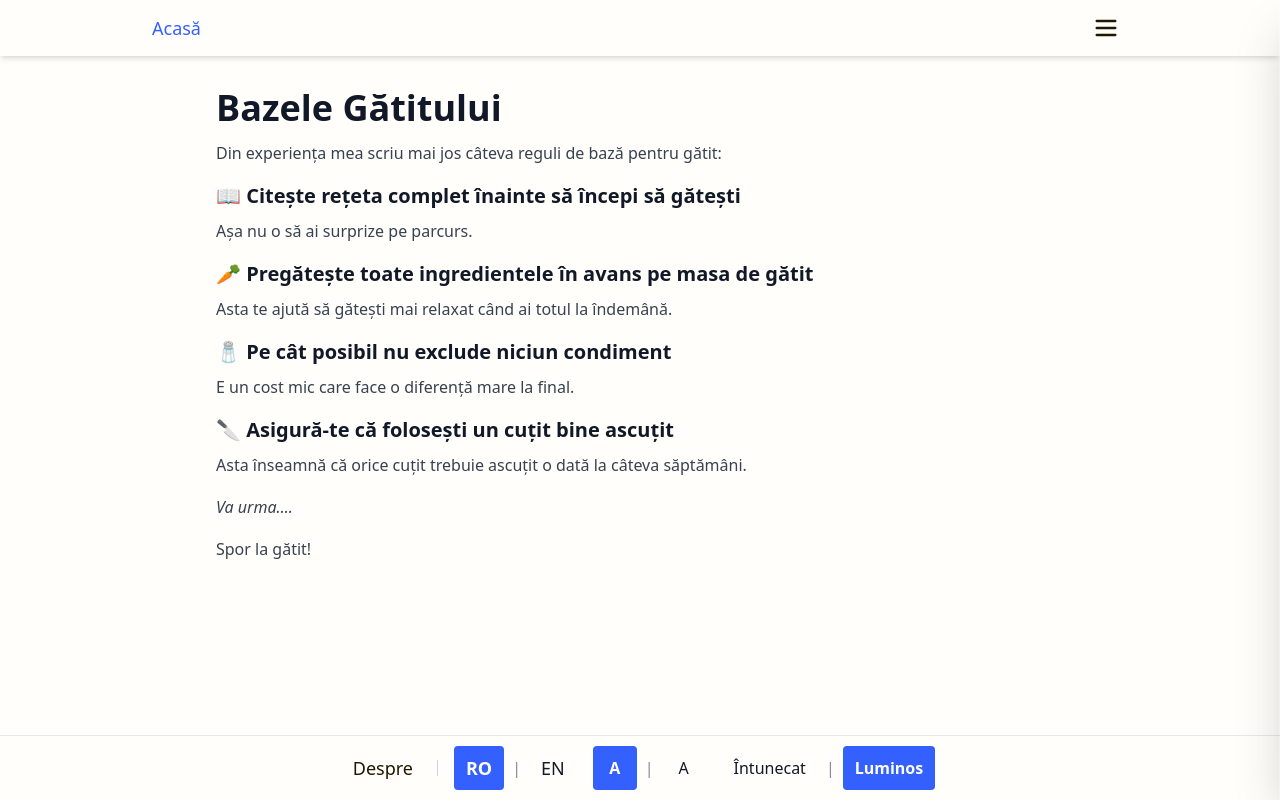
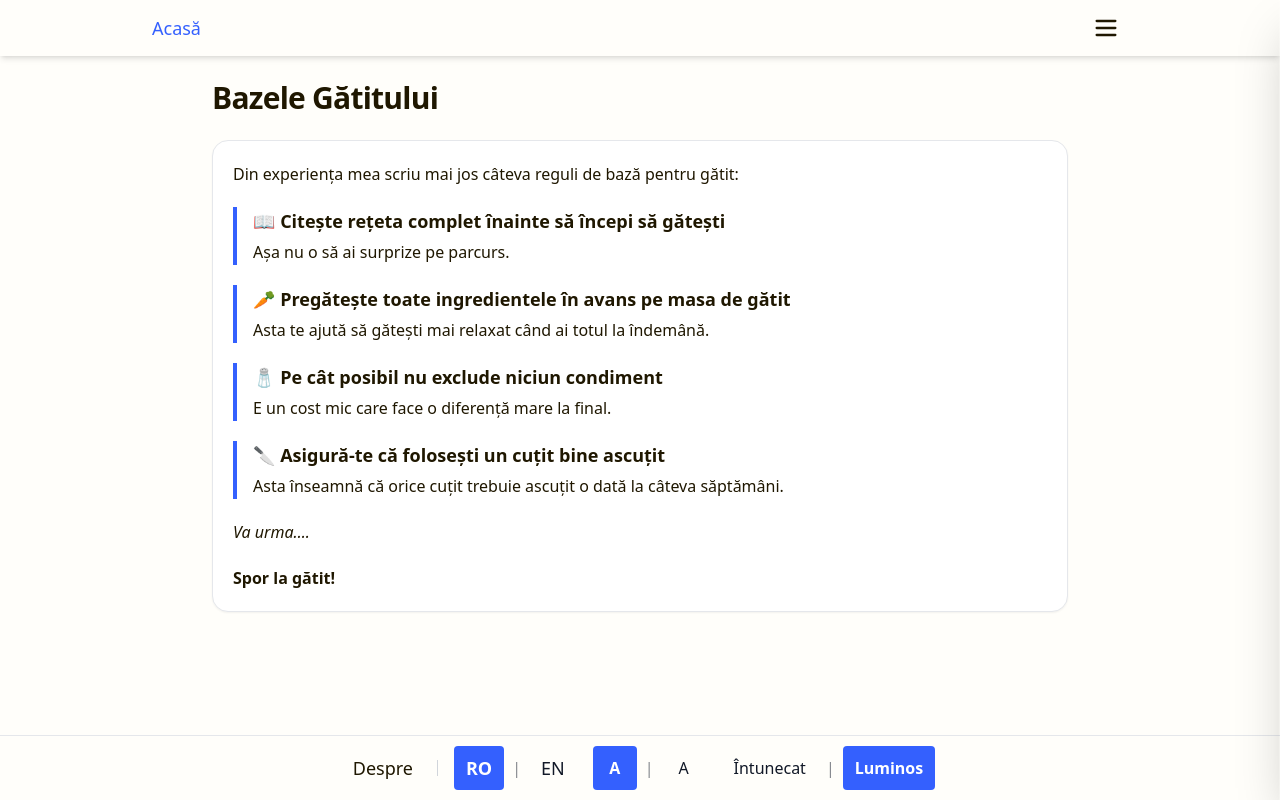
Before and after one commit to psticea/cookingbook, a React (Vite) app: page /cookingbook/cooking-basics in a window 1280 px wide. Built offline with nearby package versions, Linux system fonts and the light colour scheme.

Commit message:
Refactor various components for improved styling and layout consistency

```diff
--- a/src/components/IngredientList.tsx
+++ b/src/components/IngredientList.tsx
@@ -84,7 +84,7 @@ export const IngredientList: React.FC<IngredientListProps> = ({
           if (!ingredientCost) return null;
 
           return (
-            <label key={index} className="flex items-center gap-4 cursor-pointer group">
+            <label key={index} className="flex items-center gap-2.5 cursor-pointer group">
               <input
                 type="checkbox"
                 checked={isChecked}
--- a/src/components/InstructionList.tsx
+++ b/src/components/InstructionList.tsx
@@ -21,12 +21,12 @@ export const InstructionList: React.FC<InstructionListProps> = ({ instructions }
         {instructions[language].map((instruction, index) => (
           <li
             key={index}
-            className="flex gap-2 sm:gap-3 text-base text-gray-800 dark:text-gray-200"
+            className="flex gap-2 text-base text-text-main-light dark:text-text-main-dark"
           >
-            <span className="flex-shrink-0 w-8 h-8 flex items-center justify-center rounded-full bg-accent-light dark:bg-accent-dark text-white font-bold text-base">
+            <span className="flex-shrink-0 w-6 h-6 flex items-center justify-center rounded-full bg-accent-light dark:bg-accent-dark text-white font-bold text-xs">
               {index + 1}
             </span>
-            <p className="flex-1 pt-0.5 sm:pt-1 leading-relaxed">
+            <p className="flex-1 pt-0.5 leading-relaxed">
               {instruction}
             </p>
           </li>
--- a/src/components/SideMenu.tsx
+++ b/src/components/SideMenu.tsx
@@ -66,7 +66,7 @@ export const SideMenu: React.FC<SideMenuProps> = ({
 
       {/* Side Menu Panel - responsive width */}
       <div
-        className={`fixed top-0 right-0 h-full w-3/5 md:w-1/2 lg:w-1/3 bg-surface-light dark:bg-surface-dark shadow-2xl z-50 transform transition-transform duration-300 ease-in-out overflow-y-auto ${
+        className={`fixed top-0 right-0 h-full w-4/5 md:w-1/2 lg:w-1/3 bg-surface-light dark:bg-surface-dark shadow-2xl z-50 transform transition-transform duration-300 ease-in-out overflow-y-auto ${
           isOpen ? 'translate-x-0' : 'translate-x-full'
         }`}
         role="dialog"
--- a/src/index.css
+++ b/src/index.css
@@ -27,9 +27,9 @@ body {
 
 /* Ingredient checkbox styles */
 input[type="checkbox"].ingredient-checkbox {
-  width: 24px;
-  height: 24px;
-  border-radius: 6px;
+  width: 20px;
+  height: 20px;
+  border-radius: 5px;
   border: 2px solid #d1d5db;
   accent-color: #3460fe;
   cursor: pointer;
--- a/src/pages/AboutPage.tsx
+++ b/src/pages/AboutPage.tsx
@@ -96,77 +96,48 @@ const AboutPage: React.FC = () => {
         <MenuLinks onLinkClick={handleMenuClose} />
       </SideMenu>
 
-      <main className="flex-1 container mx-auto px-3 sm:px-4 lg:px-6 py-4 sm:py-6 lg:py-8 max-w-4xl">
-        {/* About Section */}
-        <article className="prose dark:prose-invert max-w-none">
-          <h1 className="text-3xl md:text-4xl font-bold mb-3 text-gray-900 dark:text-gray-100">
-            {getTranslation('aboutTitle', language)}
-          </h1>
+      <main className="flex-1 w-full max-w-4xl mx-auto px-5 pt-6 pb-8 space-y-6">
+        {/* Page Title */}
+        <h1 className="text-3xl font-bold text-text-main-light dark:text-text-main-dark tracking-tight">
+          {getTranslation('aboutTitle', language)}
+        </h1>
 
-          <div className="space-y-3 text-gray-700 dark:text-gray-300">
+        {/* Content Card */}
+        <div className="border border-gray-200 dark:border-zinc-700 rounded-2xl overflow-hidden bg-white dark:bg-zinc-900 shadow-sm">
+          <div className="p-5 space-y-3 text-base leading-relaxed text-text-main-light dark:text-text-main-dark">
             {language === 'ro' ? (
               <>
-                <p className="text-base leading-relaxed">
-                  Salut!
-                </p>
-                <p className="text-base leading-relaxed">
-                  Bine ai venit pe site-ul meu cu rețete.
-                </p>
-                <p className="text-base leading-relaxed">
-                  Aici o să găsești rețetele mele preferate în română și engleză.
-                </p>
-                <p className="text-base leading-relaxed">
-                  Nu sunt reclame, pop-up-uri sau trackere, doar rețete grozave.
-                </p>
-                <p className="text-base leading-relaxed">
-                  Multe rețetele sunt preluate de pe alte website-uri, dar cu ingrediente și instrucțiuni ajustate în funcție de preferințele mele.
-                  Pentru fiecare rețetă preluată vei găsi și link-ul în notele rețetei.
-                </p>
-                <p className="text-base leading-relaxed">
-                  Spor la gătit!
-                </p>
-                <p className="text-base leading-relaxed font-medium">
-                  Paul Sticea<br />
-                  psticea@gmail.com
-                </p>
+                <p>Salut!</p>
+                <p>Bine ai venit pe site-ul meu cu rețete.</p>
+                <p>Aici o să găsești rețetele mele preferate în română și engleză.</p>
+                <p>Nu sunt reclame, pop-up-uri sau trackere, doar rețete grozave.</p>
+                <p>Multe rețetele sunt preluate de pe alte website-uri, dar cu ingrediente și instrucțiuni ajustate în funcție de preferințele mele. Pentru fiecare rețetă preluată vei găsi și link-ul în notele rețetei.</p>
+                <p>Spor la gătit!</p>
+                <p className="font-semibold">Paul Sticea<br />psticea@gmail.com</p>
               </>
             ) : (
               <>
-                <p className="text-base leading-relaxed">
-                  Hello!
-                </p>
-                <p className="text-base leading-relaxed">
-                  Welcome to my recipe website.
-                </p>
-                <p className="text-base leading-relaxed">
-                  Here you'll find my favorite recipes in both English and Romanian.
-                </p>
-                <p className="text-base leading-relaxed">
-                  No ads, no pop-ups, no trackers, just great recipes.
-                </p>
-                <p className="text-base leading-relaxed">
-                  Many recipes are adapted from other websites, but with ingredients and instructions adjusted according to my preferences.
-                  For each adapted recipe, you'll find the link in the recipe notes.
-                </p>
-                <p className="text-base leading-relaxed">
-                  Happy cooking!
-                </p>
-                <p className="text-base leading-relaxed font-medium">
-                  Paul Sticea<br />
-                  psticea@gmail.com
-                </p>
+                <p>Hello!</p>
+                <p>Welcome to my recipe website.</p>
+                <p>Here you'll find my favorite recipes in both English and Romanian.</p>
+                <p>No ads, no pop-ups, no trackers, just great recipes.</p>
+                <p>Many recipes are adapted from other websites, but with ingredients and instructions adjusted according to my preferences. For each adapted recipe, you'll find the link in the recipe notes.</p>
+                <p>Happy cooking!</p>
+                <p className="font-semibold">Paul Sticea<br />psticea@gmail.com</p>
               </>
             )}
           </div>
-        </article>
+        </div>
 
-        {/* Giscus Comments Section */}
-        <section className="mt-12 pt-8 border-t border-gray-200 dark:border-gray-700">
-          <h2 className="text-2xl font-semibold mb-6 text-gray-900 dark:text-gray-100">
-            {language === 'ro' ? 'Comentarii' : 'Comments'}
-          </h2>
-          <div ref={giscusRef} className="giscus-container" />
-        </section>
+        {/* Comments Card */}
+        <div className="border border-gray-200 dark:border-zinc-700 rounded-2xl overflow-hidden bg-white dark:bg-zinc-900 shadow-sm">
+          <div className="bg-accent-light dark:bg-accent-dark px-5 py-3.5">
+            <h2 className="text-center font-bold text-white">
+              {language === 'ro' ? 'Comentarii' : 'Comments'}
+            </h2>
+          </div>
+          <div className="p-5" ref={giscusRef} />
+        </div>
       </main>
       <Footer />
     </div>
--- a/src/pages/CookingBasicsPage.tsx
+++ b/src/pages/CookingBasicsPage.tsx
@@ -53,117 +53,72 @@ const CookingBasicsPage: React.FC = () => {
         <MenuLinks onLinkClick={handleMenuClose} />
       </SideMenu>
 
-      <main className="flex-1 container mx-auto px-3 sm:px-4 lg:px-6 py-4 sm:py-6 lg:py-8 max-w-4xl">
-        {/* Cooking Basics Section */}
-        <article className="prose dark:prose-invert max-w-none">
-          <h1 className="text-3xl md:text-4xl font-bold mb-3 text-gray-900 dark:text-gray-100">
-            {getTranslation('cookingBasicsTitle', language)}
-          </h1>
+      <main className="flex-1 w-full max-w-4xl mx-auto px-5 pt-6 pb-8 space-y-6">
+        {/* Page Title */}
+        <h1 className="text-3xl font-bold text-text-main-light dark:text-text-main-dark tracking-tight">
+          {getTranslation('cookingBasicsTitle', language)}
+        </h1>
 
-          <div className="space-y-4 text-gray-700 dark:text-gray-300">
+        {/* Content Card */}
+        <div className="border border-gray-200 dark:border-zinc-700 rounded-2xl overflow-hidden bg-white dark:bg-zinc-900 shadow-sm">
+          <div className="p-5 space-y-5 text-base leading-relaxed text-text-main-light dark:text-text-main-dark">
             {language === 'ro' ? (
               <>
-                <p className="text-base leading-relaxed">
-                  Din experiența mea scriu mai jos câteva reguli de bază pentru gătit:
-                </p>
+                <p>Din experiența mea scriu mai jos câteva reguli de bază pentru gătit:</p>
 
-                <section>
-                  <h2 className="text-xl font-semibold mb-2 text-gray-900 dark:text-gray-100">
-                    📖 Citește rețeta complet înainte să începi să gătești
-                  </h2>
-                  <p className="leading-relaxed text-base">
-                    Așa nu o să ai surprize pe parcurs.
-                  </p>
-                </section>
+                <div className="border-l-4 border-accent-light dark:border-accent-dark pl-4">
+                  <h2 className="text-lg font-bold mb-1">📖 Citește rețeta complet înainte să începi să gătești</h2>
+                  <p>Așa nu o să ai surprize pe parcurs.</p>
+                </div>
 
-                <section>
-                  <h2 className="text-xl font-semibold mb-2 text-gray-900 dark:text-gray-100">
-                    🥕 Pregătește toate ingredientele în avans pe masa de gătit
-                  </h2>
-                  <p className="leading-relaxed text-base">
-                    Asta te ajută să gătești mai relaxat când ai totul la îndemână.
-                  </p>
-                </section>
+                <div className="border-l-4 border-accent-light dark:border-accent-dark pl-4">
+                  <h2 className="text-lg font-bold mb-1">🥕 Pregătește toate ingredientele în avans pe masa de gătit</h2>
+                  <p>Asta te ajută să gătești mai relaxat când ai totul la îndemână.</p>
+                </div>
 
-                <section>
-                  <h2 className="text-xl font-semibold mb-2 text-gray-900 dark:text-gray-100">
-                    🧂 Pe cât posibil nu exclude niciun condiment
-                  </h2>
-                  <p className="leading-relaxed text-base">
-                    E un cost mic care face o diferență mare la final.
-                  </p>
-                </section>
+                <div className="border-l-4 border-accent-light dark:border-accent-dark pl-4">
+                  <h2 className="text-lg font-bold mb-1">🧂 Pe cât posibil nu exclude niciun condiment</h2>
+                  <p>E un cost mic care face o diferență mare la final.</p>
+                </div>
 
-                <section>
-                  <h2 className="text-xl font-semibold mb-2 text-gray-900 dark:text-gray-100">
-                    🔪 Asigură-te că folosești un cuțit bine ascuțit
-                  </h2>
-                  <p className="leading-relaxed text-base">
-                    Asta înseamnă că orice cuțit trebuie ascuțit o dată la câteva săptămâni.
-                  </p>
-                </section>
+                <div className="border-l-4 border-accent-light dark:border-accent-dark pl-4">
+                  <h2 className="text-lg font-bold mb-1">🔪 Asigură-te că folosești un cuțit bine ascuțit</h2>
+                  <p>Asta înseamnă că orice cuțit trebuie ascuțit o dată la câteva săptămâni.</p>
+                </div>
 
-                <p className="text-base leading-relaxed italic">
-                  Va urma….
-                </p>
-
-                <p className="text-base leading-relaxed font-medium">
-                  Spor la gătit!
-                </p>
+                <p className="italic">Va urma….</p>
+                <p className="font-semibold">Spor la gătit!</p>
               </>
             ) : (
               <>
-                <p className="text-base leading-relaxed">
-                  From my experience, I write below a few basic rules for cooking:
-                </p>
+                <p>From my experience, I write below a few basic rules for cooking:</p>
 
-                <section>
-                  <h2 className="text-xl font-semibold mb-2 text-gray-900 dark:text-gray-100">
-                    📖 Read the recipe completely before you start cooking
-                  </h2>
-                  <p className="leading-relaxed text-base">
-                    This way you won't have surprises along the way.
-                  </p>
-                </section>
+                <div className="border-l-4 border-accent-light dark:border-accent-dark pl-4">
+                  <h2 className="text-lg font-bold mb-1">📖 Read the recipe completely before you start cooking</h2>
+                  <p>This way you won't have surprises along the way.</p>
+                </div>
 
-                <section>
-                  <h2 className="text-xl font-semibold mb-2 text-gray-900 dark:text-gray-100">
-                    🥕 Prepare all ingredients in advance on the cooking table
-                  </h2>
-                  <p className="leading-relaxed text-base">
-                    This helps you cook more relaxed when you have everything at hand.
-                  </p>
-                </section>
+                <div className="border-l-4 border-accent-light dark:border-accent-dark pl-4">
+                  <h2 className="text-lg font-bold mb-1">🥕 Prepare all ingredients in advance on the cooking table</h2>
+                  <p>This helps you cook more relaxed when you have everything at hand.</p>
+                </div>
 
-                <section>
-                  <h2 className="text-xl font-semibold mb-2 text-gray-900 dark:text-gray-100">
-                    🧂 As much as possible, don't exclude any seasoning
-                  </h2>
-                  <p className="leading-relaxed text-base">
-                    It's a small cost that makes a big difference in the end.
-                  </p>
-                </section>
+                <div className="border-l-4 border-accent-light dark:border-accent-dark pl-4">
+                  <h2 className="text-lg font-bold mb-1">🧂 As much as possible, don't exclude any seasoning</h2>
+                  <p>It's a small cost that makes a big difference in the end.</p>
+                </div>
 
-                <section>
-                  <h2 className="text-xl font-semibold mb-2 text-gray-900 dark:text-gray-100">
-                    🔪 Make sure you use a well-sharpened knife
-                  </h2>
-                  <p className="leading-relaxed text-base">
-                    This means any knife should be sharpened once every few weeks.
-                  </p>
-                </section>
+                <div className="border-l-4 border-accent-light dark:border-accent-dark pl-4">
+                  <h2 className="text-lg font-bold mb-1">🔪 Make sure you use a well-sharpened knife</h2>
+                  <p>This means any knife should be sharpened once every few weeks.</p>
+                </div>
 
-                <p className="text-base leading-relaxed italic">
-                  To be continued….
-                </p>
-
-                <p className="text-base leading-relaxed font-medium">
-                  Happy cooking!
-                </p>
+                <p className="italic">To be continued….</p>
+                <p className="font-semibold">Happy cooking!</p>
               </>
             )}
           </div>
-        </article>
+        </div>
       </main>
       <Footer />
     </div>
```
Also changed, not shown: src/pages/HomePage.tsx (+4 -5 lines).
